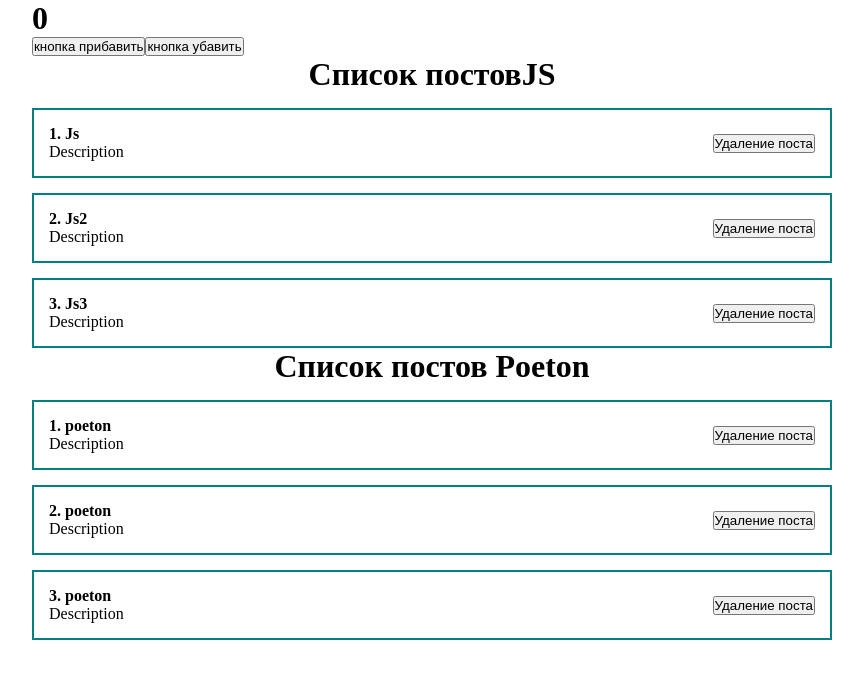
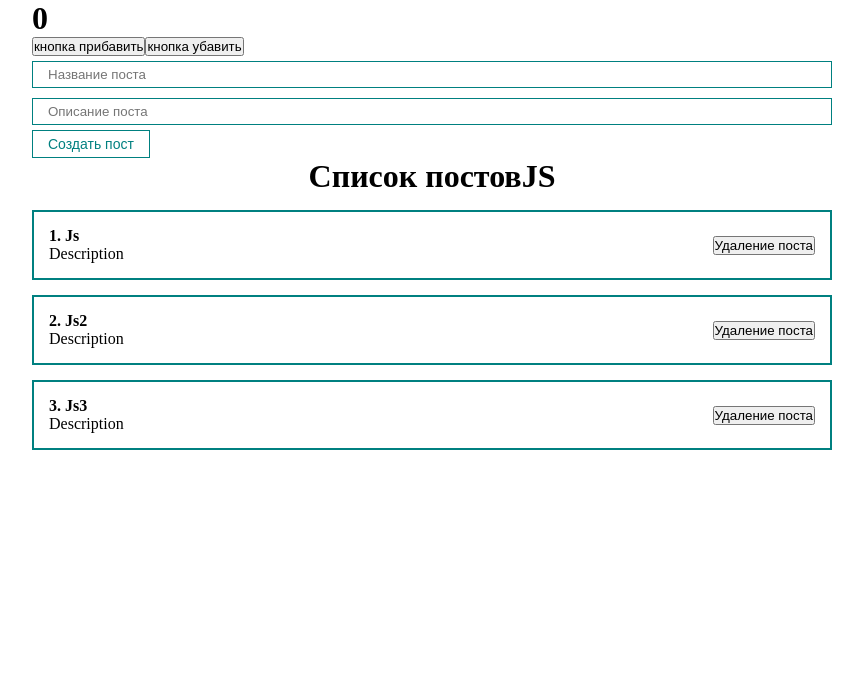
Before and after one commit to AlexeyKonstantinov78/my-react-, a React (Create React App) app: page / in a window 1280 px wide. Shown: the top 678 px of the page, without its empty margins (208-1071 px from the left). Built offline with nearby package versions, Linux system fonts and the light colour scheme.

Commit message:
управляемый компонент

```diff
--- a/src/App.js
+++ b/src/App.js
@@ -3,6 +3,8 @@
 import PostItem from "./components/PostItem";
 import PostList from "./components/PostList";
 import './styles/App.css';
+import MyButton from './components/UI/button/MyButton';
+import MyInput from "./components/UI/input/MyInput";
 
 
 function App() {
@@ -13,14 +15,11 @@
     { id: 3, title: 'Js3', body: 'Description' },
   ])
 
-  const [posts2, setPosts2] = useState([
-    { id: 1, title: 'poeton', body: 'Description' },
-    { id: 2, title: 'poeton', body: 'Description' },
-    { id: 3, title: 'poeton', body: 'Description' },
-  ])
 
   const [likes, setLikes] = useState(0),
     [value, setValue] = useState('текст');
+
+  const [title, setTitle] = useState('');
 
   function increment() {
     setLikes(likes + 1);
@@ -30,12 +29,29 @@
     setLikes(likes - 1);
   }
 
+  const addNewPost = (e) => {
+    e.preventDefault();
+    console.log(title);
+  }
+
   return (
     <div className="App">
       <Counter />
+      {/* управляемый компонент */}
+
+      <form>
+        <MyInput
+          value={title}
+          onChange={e => setTitle(e.target.value)}
+          type="text"
+          placeholder="Название поста" />
+        <MyInput type="text" placeholder="Описание поста" />
+        <MyButton onClick={addNewPost}>Создать пост</MyButton>
+      </form>
+
+      <PostList posts={posts} title='Список постовJS' />
+
       {/* <PostItem post={} /> */}
-      <PostList posts={posts} title='Список постовJS' />
-      <PostList posts={posts2} title='Список постов Poeton' />
 
       {/* <h2>{value}</h2>
       <input
--- /dev/null
+++ b/src/components/UI/button/MyButton.jsx
@@ -0,0 +1,12 @@
+import React from 'react';
+import classes from './MyButton.module.css';
+
+const MuButton = ({ children, ...props }) => {
+    return (
+        <button {...props} className={classes.myBtn}>
+            {children}
+        </button>
+    )
+}
+
+export default MuButton;
--- /dev/null
+++ b/src/components/UI/button/MyButton.module.css
@@ -0,0 +1,8 @@
+.myBtn{
+    padding: 5px 15px;
+    color: teal;
+    font-size: 14px;
+    background: transparent;
+    border: 1px solid teal;
+    cursor: pointer;
+}
--- /dev/null
+++ b/src/components/UI/input/MyInput.jsx
@@ -0,0 +1,10 @@
+import React from 'react';
+import classes from './MyInput.module.css';
+
+const MyInput = (props) => {
+    return (
+        <input className={classes.myInput} {...props} />
+    )
+};
+
+export default MyInput;
--- /dev/null
+++ b/src/components/UI/input/MyInput.module.css
@@ -0,0 +1,6 @@
+.myInput{
+    width: 100%;
+    padding: 5px 15px;
+    margin: 5px 0;
+    border: 1px solid teal;
+}
```
